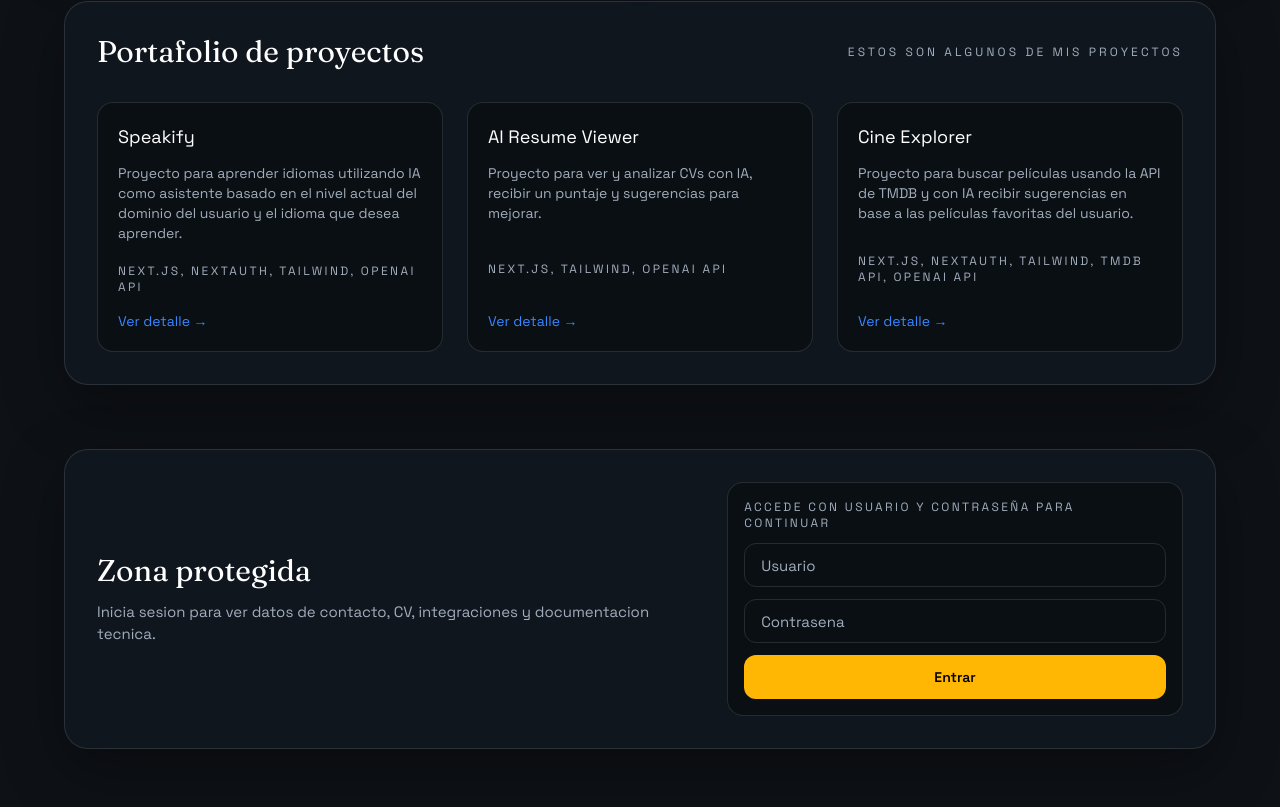
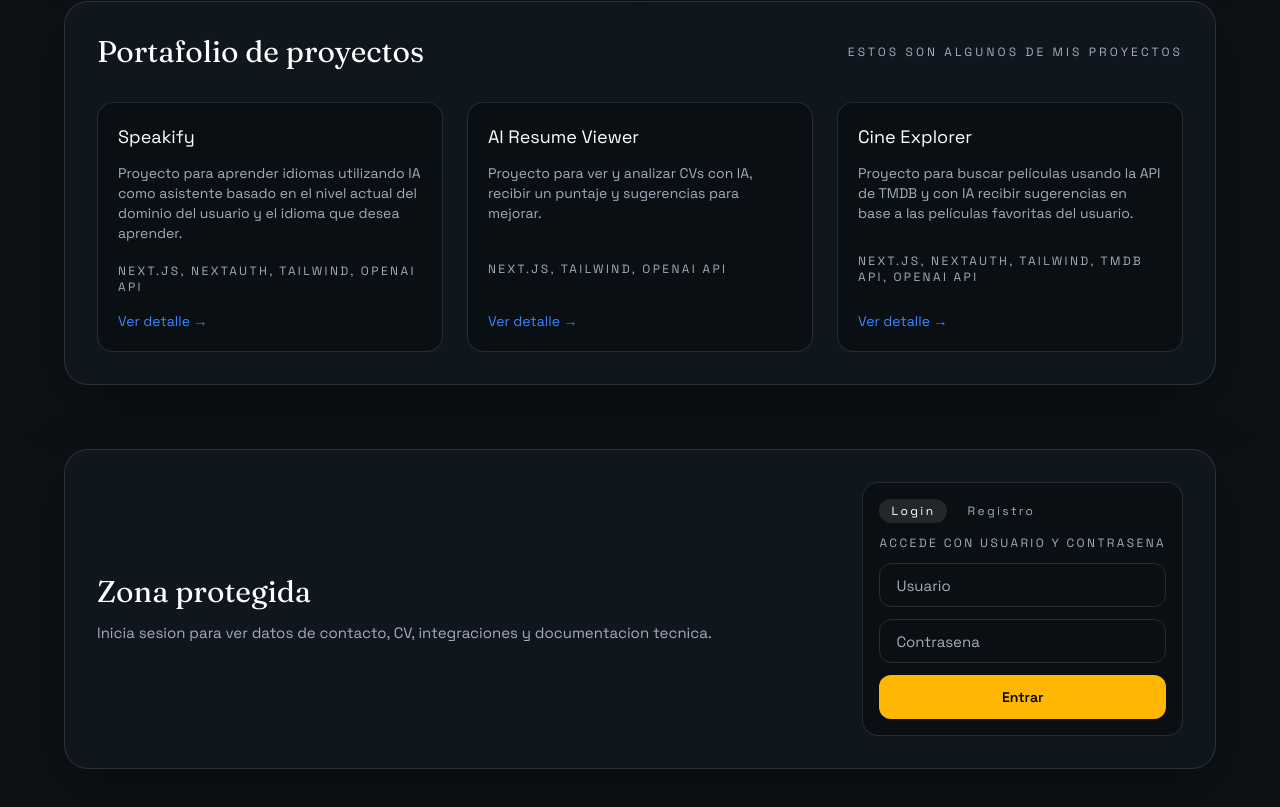
Before and after one commit to Camilo-Suarez98/portafolio-camilo-suarez, a Next.js app: page / in a window 1280 px wide. Shown: the part 782-1589 px from the top of the page. Built offline with nearby package versions, Linux system fonts and the light colour scheme.

Commit message:
feat: implement register and keep the session open

```diff
--- a/src/app/page.tsx
+++ b/src/app/page.tsx
@@ -29,6 +29,7 @@ export default function Home() {
           experienceDetail={profile.experienceDetail}
           experiences={profile.experiences}
           github={profile.github}
+          credentials={profile.credentials}
         />
       </div>
     </div>
--- /dev/null
+++ b/src/components/AuthPanel.tsx
@@ -0,0 +1,176 @@
+"use client";
+
+import { useEffect, useState } from "react";
+
+type AuthPanelProps = {
+  onSuccess: () => void;
+  demoCredentials: {
+    user: string;
+    password: string;
+  };
+};
+
+type StoredUser = {
+  user: string;
+  password: string;
+};
+
+const STORAGE_KEY = "portfolio_auth_user";
+
+const getStoredUser = (): StoredUser | null => {
+  if (typeof window === "undefined") return null;
+  const raw = window.localStorage.getItem(STORAGE_KEY);
+  if (!raw) return null;
+  try {
+    return JSON.parse(raw) as StoredUser;
+  } catch {
+    return null;
+  }
+};
+
+const saveStoredUser = (user: StoredUser) => {
+  if (typeof window === "undefined") return;
+  window.localStorage.setItem(STORAGE_KEY, JSON.stringify(user));
+};
+
+export function AuthPanel({ onSuccess, demoCredentials }: AuthPanelProps) {
+  const [mode, setMode] = useState<"login" | "register">("login");
+  const [user, setUser] = useState("");
+  const [password, setPassword] = useState("");
+  const [error, setError] = useState<string | null>(null);
+  const [loading, setLoading] = useState(false);
+
+  useEffect(() => {
+    const existing = getStoredUser();
+    if (!existing) {
+      saveStoredUser({
+        user: demoCredentials.user,
+        password: demoCredentials.password,
+      });
+    }
+  }, [demoCredentials.password, demoCredentials.user]);
+
+  const handleLogin = (event?: React.FormEvent<HTMLFormElement>) => {
+    event?.preventDefault();
+    setError(null);
+    setLoading(true);
+    const stored = getStoredUser();
+    if (!stored) {
+      setLoading(false);
+      setError("No existe un usuario registrado. Crea uno primero.");
+      return;
+    }
+    if (stored.user === user.trim() && stored.password === password.trim()) {
+      setLoading(false);
+      onSuccess();
+      return;
+    }
+    setLoading(false);
+    setError("Credenciales invalidas.");
+  };
+
+  const handleRegister = (event?: React.FormEvent<HTMLFormElement>) => {
+    event?.preventDefault();
+    setError(null);
+    setLoading(true);
+    if (!user.trim() || !password.trim()) {
+      setLoading(false);
+      setError("Completa usuario y contrasena.");
+      return;
+    }
+    saveStoredUser({
+      user: user.trim(),
+      password: password.trim(),
+    });
+    setLoading(false);
+    onSuccess();
+  };
+
+  return (
+    <div className="flex flex-col gap-3 rounded-2xl border border-(--border) bg-black/30 p-4">
+      <div className="flex items-center gap-2 text-xs uppercase tracking-[0.2em] text-(--muted)">
+        <button
+          type="button"
+          onClick={() => setMode("login")}
+          className={`rounded-full px-3 py-1 transition ${mode === "login"
+            ? "bg-white/10 text-white"
+            : "hover:text-white"
+            }`}
+        >
+          Login
+        </button>
+        <button
+          type="button"
+          onClick={() => setMode("register")}
+          className={`rounded-full px-3 py-1 transition ${mode === "register"
+            ? "bg-white/10 text-white"
+            : "hover:text-white"
+            }`}
+        >
+          Registro
+        </button>
+      </div>
+
+      {mode === "login" ? (
+        <form onSubmit={handleLogin} className="flex flex-col gap-3">
+          <label className="text-xs uppercase tracking-[0.2em] text-(--muted)">
+            Accede con usuario y contrasena
+          </label>
+          <input
+            name="user"
+            value={user}
+            onChange={(event) => setUser(event.target.value)}
+            className="h-11 rounded-xl border border-(--border) bg-transparent px-4 text-white placeholder:text-(--muted) focus:outline-none focus:ring-2 focus:ring-(--accent-2)"
+            placeholder="Usuario"
+            type="text"
+          />
+          <input
+            name="password"
+            value={password}
+            onChange={(event) => setPassword(event.target.value)}
+            className="h-11 rounded-xl border border-(--border) bg-transparent px-4 text-white placeholder:text-(--muted) focus:outline-none focus:ring-2 focus:ring-(--accent-2)"
+            placeholder="Contrasena"
+            type="password"
+          />
+          <button
+            type="submit"
+            disabled={loading}
+            className="h-11 rounded-xl bg-(--accent) text-sm font-semibold text-black transition hover:brightness-110 disabled:cursor-not-allowed disabled:opacity-70"
+          >
+            {loading ? "Verificando..." : "Entrar"}
+          </button>
+        </form>
+      ) : (
+        <form onSubmit={handleRegister} className="flex flex-col gap-3">
+          <label className="text-xs uppercase tracking-[0.2em] text-(--muted)">
+            Crea tu usuario
+          </label>
+          <input
+            name="user"
+            value={user}
+            onChange={(event) => setUser(event.target.value)}
+            className="h-11 rounded-xl border border-(--border) bg-transparent px-4 text-white placeholder:text-(--muted) focus:outline-none focus:ring-2 focus:ring-(--accent-2)"
+            placeholder="Usuario"
+            type="text"
+          />
+          <input
+            name="password"
+            value={password}
+            onChange={(event) => setPassword(event.target.value)}
+            className="h-11 rounded-xl border border-(--border) bg-transparent px-4 text-white placeholder:text-(--muted) focus:outline-none focus:ring-2 focus:ring-(--accent-2)"
+            placeholder="Contrasena"
+            type="password"
+          />
+          <button
+            type="submit"
+            disabled={loading}
+            className="h-11 rounded-xl bg-(--accent) text-sm font-semibold text-black transition hover:brightness-110 disabled:cursor-not-allowed disabled:opacity-70"
+          >
+            {loading ? "Guardando..." : "Registrar"}
+          </button>
+        </form>
+      )}
+      {error && <p className="text-xs text-red-300">{error}</p>}
+    </div>
+  );
+}
--- a/src/components/ProtectedArea.tsx
+++ b/src/components/ProtectedArea.tsx
@@ -2,9 +2,9 @@
 
 import { useEffect, useState } from "react";
 import type { Experience, Repo } from "../lib/types";
+import { AuthPanel } from "./AuthPanel";
 import { Experiences } from "./Experiences";
 import { Integrations } from "./Integrations";
-import { LoginForm } from "./LoginForm";
 
 type ProtectedAreaProps = {
   email: string;
@@ -12,6 +12,10 @@ type ProtectedAreaProps = {
   experienceDetail: string;
   experiences: Experience[];
   github: string;
+  credentials: {
+    user: string;
+    password: string;
+  };
 };
 
 export function ProtectedArea({
@@ -20,15 +24,20 @@ export function ProtectedArea({
   experienceDetail,
   experiences,
   github,
+  credentials,
 }: ProtectedAreaProps) {
-  const [user, setUser] = useState("");
-  const [password, setPassword] = useState("");
   const [accessGranted, setAccessGranted] = useState(false);
-  const [loginLoading, setLoginLoading] = useState(false);
-  const [loginError, setLoginError] = useState<string | null>(null);
   const [repos, setRepos] = useState<Repo[]>([]);
   const [reposError, setReposError] = useState<string | null>(null);
   const [loadingRepos, setLoadingRepos] = useState(false);
+
+  useEffect(() => {
+    if (typeof window === "undefined") return;
+    const isAuthed = window.localStorage.getItem("portfolio_auth_session");
+    if (isAuthed === "true") {
+      setAccessGranted(true);
+    }
+  }, []);
 
   useEffect(() => {
     if (!accessGranted) return;
@@ -57,29 +66,10 @@ export function ProtectedArea({
     loadRepos();
   }, [accessGranted, github]);
 
-  const handleLogin = async (event?: React.FormEvent<HTMLFormElement>) => {
-    event?.preventDefault();
-    setLoginError(null);
-    setLoginLoading(true);
-    try {
-      const response = await fetch("/api/login", {
-        method: "POST",
-        headers: { "Content-Type": "application/json" },
-        body: JSON.stringify({
-          user: user.trim(),
-          password: password.trim(),
-        }),
-      });
-      if (!response.ok) {
-        throw new Error("Credenciales invalidas.");
-      }
-      setAccessGranted(true);
-    } catch (error) {
-      setLoginError(
-        error instanceof Error ? error.message : "No fue posible iniciar sesion."
-      );
-    } finally {
-      setLoginLoading(false);
+  const handleLoginSuccess = () => {
+    setAccessGranted(true);
+    if (typeof window !== "undefined") {
+      window.localStorage.setItem("portfolio_auth_session", "true");
     }
   };
 
@@ -96,14 +86,9 @@ export function ProtectedArea({
           </p>
         </div>
         {!accessGranted && (
-          <LoginForm
-            handleLogin={handleLogin}
-            user={user}
-            password={password}
-            setUser={setUser}
-            setPassword={setPassword}
-            loading={loginLoading}
-            error={loginError}
+          <AuthPanel
+            onSuccess={handleLoginSuccess}
+            demoCredentials={credentials}
           />
         )}
       </div>
--- a/src/data/profile.ts
+++ b/src/data/profile.ts
@@ -71,7 +71,7 @@ export const profile: Profile = {
       link: "https://cine-explorer.vercel.app/",
     }
   ],
-  demoCredentials: {
+  credentials: {
     user: process.env.USER_CREDENTIALS || "",
     password: process.env.PASSWORD_CREDENTIALS || "",
   },
```
